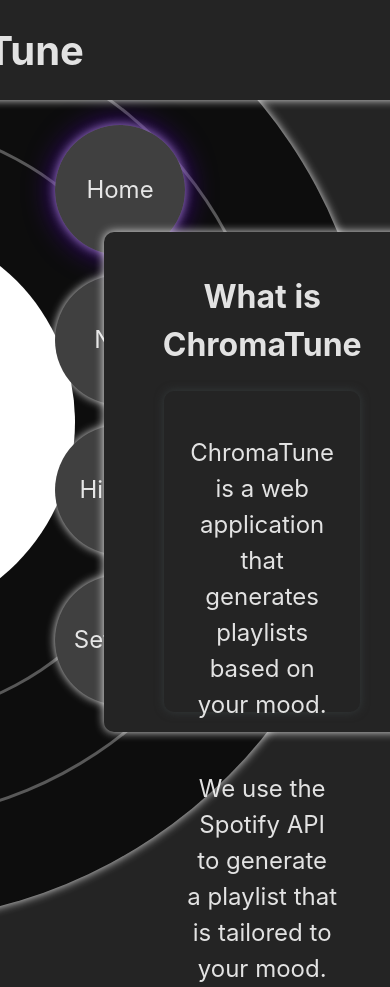
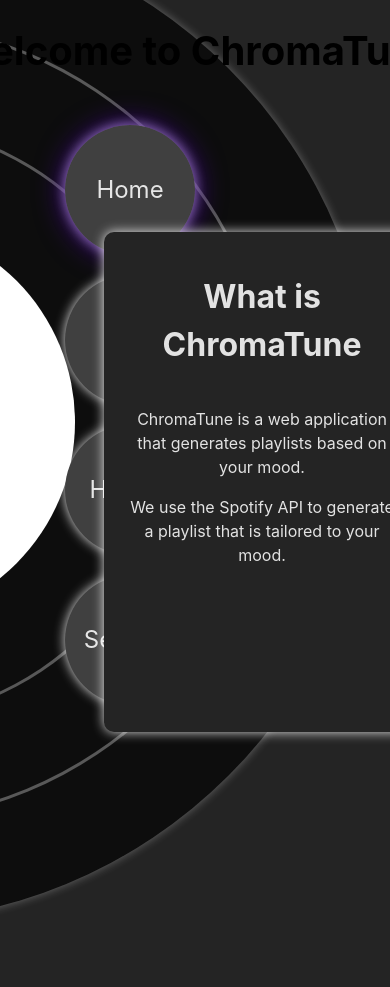
Before and after one commit to JoeyVedder/ChromaTune, a React (Vite) app: page / in a window 390 px wide. Shown: the top 987 px of the page. After the commit the page ends 914 px from the top, so only its background shows below. Built offline with nearby package versions, Linux system fonts and the light colour scheme.

Commit message:
made a light mode option inside settings

```diff
--- a/client/src/Components/Header/Header.css
+++ b/client/src/Components/Header/Header.css
@@ -8,12 +8,17 @@
     height: 100px;
     display: flex;
     align-items: center;
-    background-color: var(--background);
-    box-shadow: var(--shadow);
+    justify-content: center;
+    box-shadow: var(---shadow);
     z-index: 1;
+}
+
+body.light-mode .headerContainer {
+    background-color: white;
+    box-shadow: 0 0 20px darkslategrey;
 }
 
 .headerTitle {
     font-size: 2.5em;
-    color: var(--white-text);
+    color: black;
 }
--- a/client/src/Components/Nav/Nav.css
+++ b/client/src/Components/Nav/Nav.css
@@ -20,7 +20,7 @@
     width: 1000px;
     height: 1000px;
     background-color: var(--record);
-    box-shadow: var(--shadow);
+    box-shadow: 0 0 10px var(--record-border);
     z-index: -1;
 }
 
@@ -63,10 +63,18 @@
     border-color: var(--record-border);
 }
 
+body.light-mode .navRecord,
+body.light-mode .navRecordLine1,
+body.light-mode .navRecordLine2,
+body.light-mode .navRecordLine3 {
+    border-style: solid;
+    box-shadow: 0 0 100px #2A3439;
+}
+
 .navList {
     display: block;
     position: absolute;
-    left: 50px;
+    left: 60px;
     padding: 0;
     margin: 0;
 }
@@ -87,6 +95,14 @@
     font-size: 1.5em;
 }
 
+body.light-mode .navItemDefault,
+body.light-mode .navItemNew,
+body.light-mode .navItemHistory,
+body.light-mode .navItemSettings {
+    color: black;
+    background-color: var(--white-text);
+}
+
 .link {
     text-decoration: none;
     color: var(--shadow);
@@ -95,6 +111,14 @@
 .navItemDefault:hover, .navItemNew:hover, .navItemHistory:hover, .navItemSettings:hover, .activeLink:hover {
     box-shadow: 0 0 30px var(--purple);
     text-decoration: none;
+}
+
+body.light-mode .navItemDefault:hover,
+body.light-mode .navItemNew:hover,
+body.light-mode .navItemHistory:hover,
+body.light-mode .navItemSettings:hover,
+body.light-mode .activeLink:hover {
+    box-shadow: 0 0 30px salmon;
 }
 
 .activeLink {
@@ -108,3 +132,9 @@
     box-shadow: 0 0 30px var(--purple);
     text-decoration: none;
 }
+
+body.light-mode .activeLink {
+    box-shadow: 0 0 30px skyblue;
+    background-color: white;
+    color: var(--light-text);
+}
--- a/client/src/Pages/Default/Default.css
+++ b/client/src/Pages/Default/Default.css
@@ -5,7 +5,10 @@
     flex-direction: row;
     justify-content: center;
     height: 700px;
+    background-color: var(--background);
+    color: red;
 }
+
 
 .defaultCard {
     display: flex;
@@ -27,19 +30,56 @@
     z-index: 1;
 }
 
-.defaultCardText {
-    display: flex;
-    flex-direction: column;
-    text-align: center;
-    height: auto;
-    min-height: 300px;
-    margin: 0px 40px 0px 40px;
-    padding: 20px;
-    border-radius: 10px;
-    background-color: var(--background);
-    text-wrap: balance;
-    font-size: 1.5em;
-    color: rgba(255, 255, 255, 0.87);
-    line-height: 1.5;
-    box-shadow: 0 0 10px #353B3C;
+body.light-mode .defaultContent {
+    background-color: var(--light-background);
 }
+
+body.light-mode .defaultCard {
+    background-color: var(--light-background);
+    color: var(--dark-text);
+}
+
+.defaultCard:hover {
+    box-shadow: 0 0 15px rgba(0, 0, 0, 0.5);
+}
+
+.defaultHeader {
+    padding: 50px;
+    font-size: 2rem;
+    margin-bottom: 10px;
+    color: var(--dark-text);
+}
+
+.defaultText {
+    font-size: 1.2rem;
+    color: var(--light-text);
+}
+
+.defaultButton {
+    padding: 10px 15px;
+    background-color: #007bff;
+    color: white;
+    border: none;
+    border-radius: 5px;
+    cursor: pointer;
+    transition: background-color 0.3s;
+}
+
+.defaultButton:hover {
+    background-color: #0056b3;
+}
+
+body.light-mode .defaultButton {
+    background-color: #0056b3;
+}
+
+body.light-mode .defaultButton:hover {
+    background-color: #004494;
+}
+
+/* Responsive styling */
+@media (max-width: 600px) {
+    .defaultCard {
+        max-width: 90%;
+    }
+}
--- a/client/src/Pages/History/History.css
+++ b/client/src/Pages/History/History.css
@@ -1,5 +1,12 @@
 .historyContent {
     margin: 80px;
+    background-color: var(--background); /* Dark mode background */
+    color: var(--white-text); /* Dark mode text color */
+}
+
+body.light-mode .historyContent {
+    background-color: rgba(255, 255, 255, 0.9); /* Light mode background */
+    color: var(--dark-text); /* Light mode text color */
 }
 
 .historyHeader {
@@ -16,7 +23,6 @@
     border-collapse: collapse;
     margin: 0 auto;
     box-shadow: var(--shadow);
-
 }
 
 .moodTable th, .moodTable td {
@@ -71,5 +77,15 @@
 }
 
 .mood-mitchell {
-    color: green; /* Mitchell's favorite color */
+    color: skyblue; /* Mitchell's favorite color */
 }
+
+body.light-mode .moodTable th {
+    background-color: #f0f0f0; /* Light gray for header in light mode */
+    color: var(--dark-text); /* Dark text for header */
+}
+
+body.light-mode .moodItem {
+    background-color: #ffffff; /* White background for mood items */
+    color: var(--dark-text); /* Dark text for mood items */
+}
--- a/client/src/Pages/History/History.tsx
+++ b/client/src/Pages/History/History.tsx
@@ -2,7 +2,7 @@
 import { useState, useEffect } from "react";
 
 const History = () => {
-    const [moods, setMoods] = useState<{ mood: string; date: string; color: string }[]>([]); // State to hold mood entries
+    const [moods, setMoods] = useState<{ mood: string; date: string; color: string }[]>([]);
 
     useEffect(() => {
         const savedMoods = localStorage.getItem("moods"); // Retrieve moods from local storage
--- a/client/src/Pages/New/New.css
+++ b/client/src/Pages/New/New.css
@@ -7,7 +7,7 @@
     padding: 50px;
     font-size: 2rem;
     margin-bottom: 10px;
-    color: #333;
+    color: var(--dark-text); /* Use dark text color for light mode */
 }
 
 .newCard {
@@ -15,6 +15,15 @@
     color: white;
     margin-bottom: 30px;
 }
+
+body.light-mode .newCard {
+    color: #333;
+    background-color: rgba(255, 255, 255, 0.9);
+    border: 1px solid #ddd;
+    padding: 15px;
+    border-radius: 10px;
+}
+
 
 .newBox {
     border: 2px solid #ccc;
@@ -119,3 +128,7 @@
         font-size: 1rem;
     }
 }
+
+body.light-mode .newBox {
+    background-color: rgba(255, 255, 255, 0.9); /* Light background for newBox */
+}
--- a/client/src/Pages/Settings/Settings.css
+++ b/client/src/Pages/Settings/Settings.css
@@ -5,4 +5,15 @@
     justify-content: center;
     align-items: center;
     height: 700px;
+    background-color: var(--background);
+    color: var(--white-text);
 }
+
+.settingsCard label {
+    cursor: pointer;
+}
+
+body.light-mode .settingsContent {
+    background-color: rgba(255, 255, 255, 0.9);
+    color: var(--dark-text);
+}
--- a/client/src/Pages/Settings/Settings.tsx
+++ b/client/src/Pages/Settings/Settings.tsx
@@ -2,25 +2,23 @@
 import "./Settings.css";
 
 const Settings = () => {
-
-    const [darkMode, setDarkMode] = useState(() => {
-        return localStorage.getItem('darkMode') === 'true';
+  const [lightMode, setLightMode] = useState(() => {
+    return localStorage.getItem('lightMode') === 'true';
   });
 
-    // Function to toggle dark mode
-    const toggleDarkMode = () => {
-        setDarkMode(prevMode => !prevMode);
+  // Function to toggle light mode
+  const toggleLightMode = () => {
+    setLightMode(prevMode => !prevMode);
   };
 
-
   useEffect(() => {
-        localStorage.setItem('darkMode', darkMode.toString());
-        if (darkMode) {
-            document.body.classList.add('dark-mode');
+    localStorage.setItem('lightMode', lightMode.toString());
+    if (lightMode) {
+      document.body.classList.add('light-mode');
     } else {
-            document.body.classList.remove('dark-mode');
+      document.body.classList.remove('light-mode');
     }
-    }, [darkMode]);
+  }, [lightMode]);
 
   return (
     <div className="settingsContent">
@@ -29,10 +27,10 @@
         <label>
           <input
             type="checkbox"
-                        checked={darkMode}
-                        onChange={toggleDarkMode}
+            checked={lightMode}
+            onChange={toggleLightMode}
           />
-                    Dark Mode
+          Light Mode
         </label>
       </div>
 
@@ -41,6 +39,6 @@
       </div>
     </div>
   );
-}
+};
 
 export default Settings;
--- a/client/src/index.css
+++ b/client/src/index.css
@@ -1,10 +1,13 @@
 :root {
   --background: #242424;
   --white-text: rgba(255, 255, 255, 0.87);
+  --dark-text: #333333;
+  --light-text: #1a1a1a;
   --record: #0d0d0d;
-  --record-border: rgba(255, 255, 255, 0.309);;
-  --shadow: 0 0 10px rgba(255, 255, 255, 0.87);
+  --record-border: rgba(255, 255, 255, 0.309);
+  --shadow: 0 0 12px rgba(255, 255, 255, 0.87);
   --purple: #45049a;
+  --light-shadow: gray;
   --grey: rgb(64, 64, 64);
   font-family: Inter, system-ui, Avenir, Helvetica, Arial, sans-serif;
 }
@@ -22,6 +25,10 @@
   min-width: 100vh;
   place-items: center;
   background-color: var(--background);
-  background-image: radial-gradient(circle at 0% 50%, var(--record), var(--background), var(--background));
-  background-repeat: no-repeat;
+  color: var(--white-text);
 }
+
+body.light-mode {
+  background-color: white;
+  color: var(--light-text);
+}
```
Lines whose indentation alone changed are shown as unchanged.
